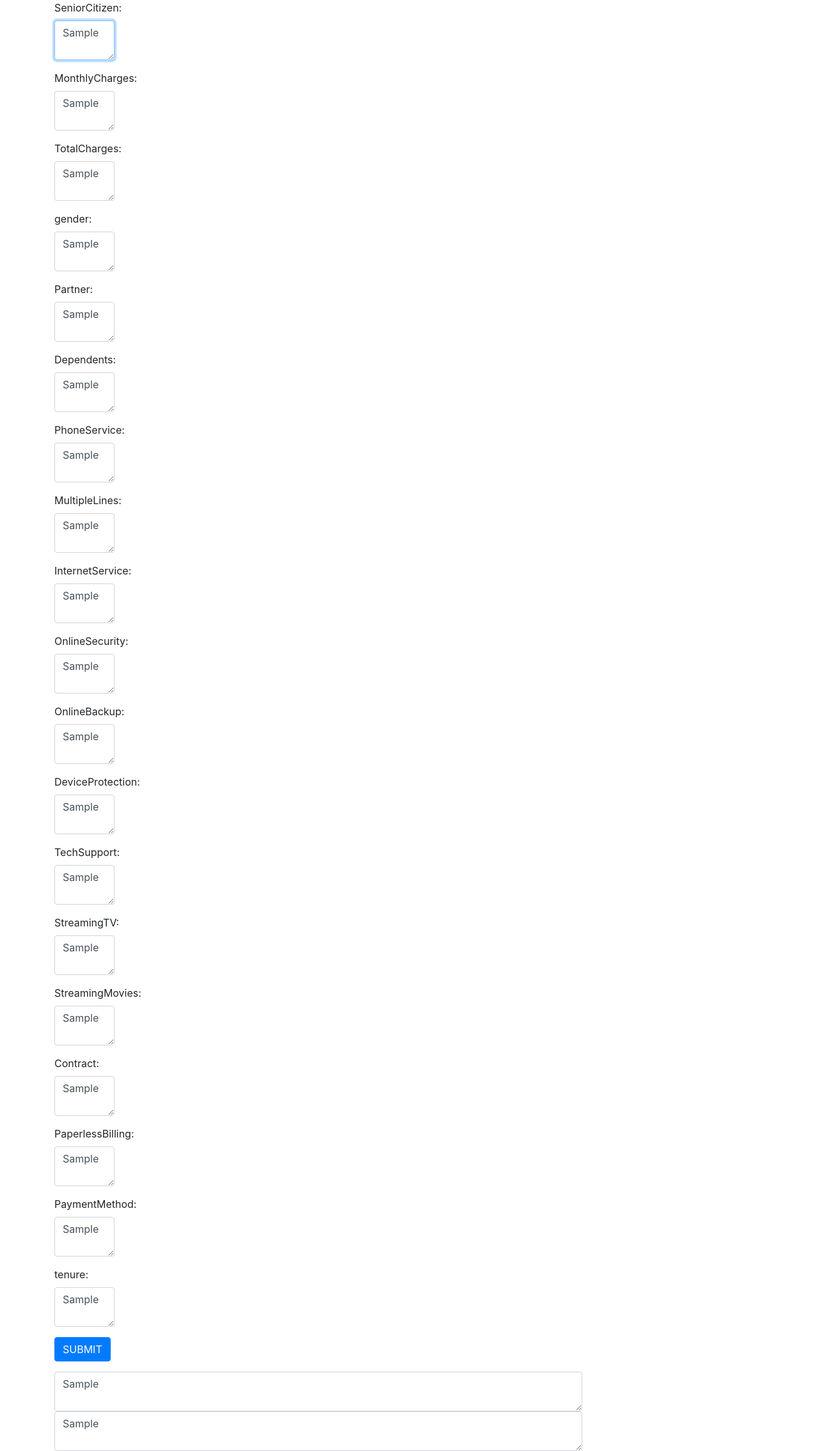
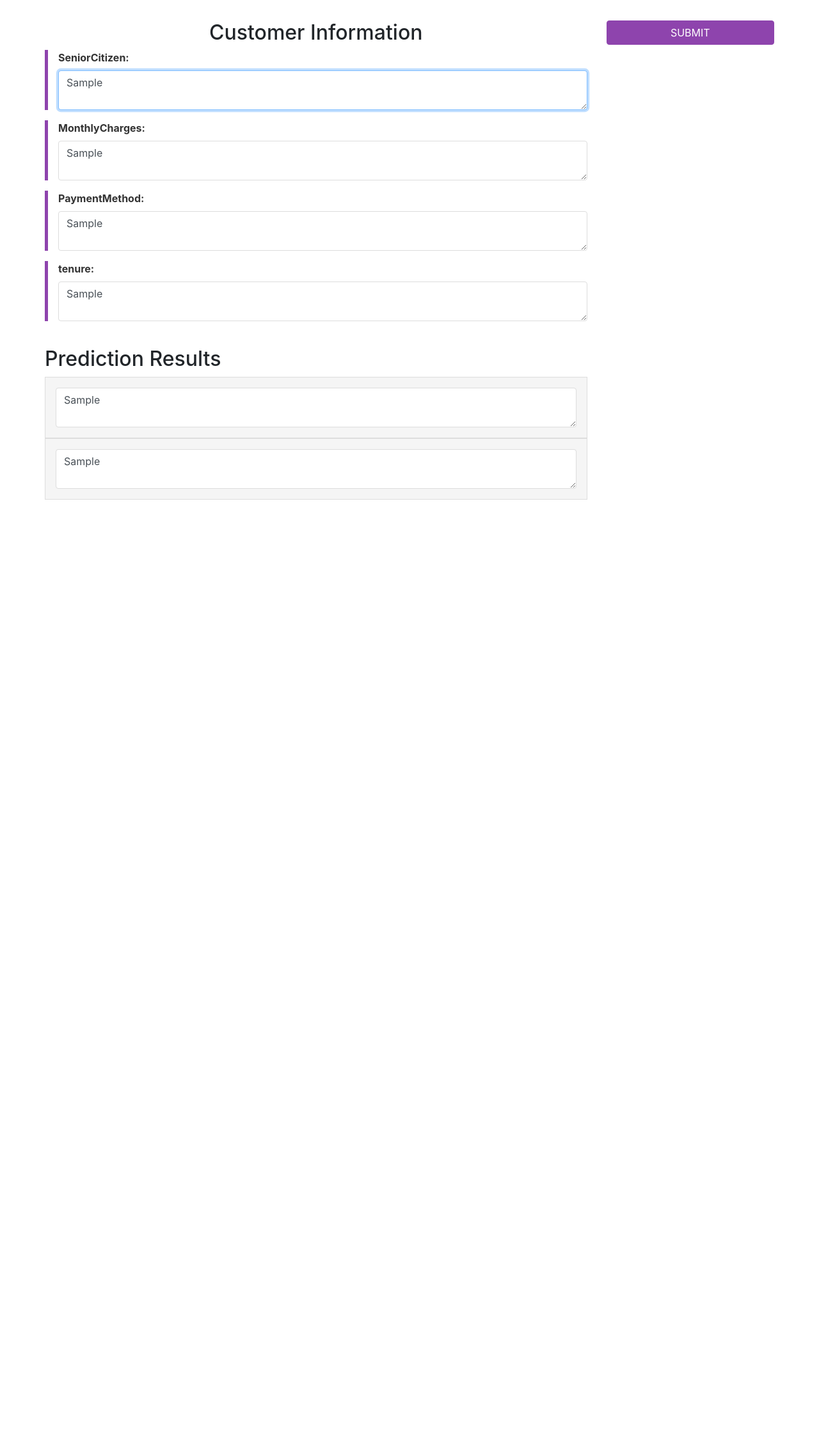
Before and after one commit to SDM2204/Telecom-churn-analysis, a Flask app: template templates/home.html in a window 1280 px wide. Shown: the whole page at 64% size. After the commit the page ends 781 px from the top, so only its background shows below. Run offline with Flask 3, Linux system fonts and the light colour scheme; the template is opened without the code that fills it: most values are stand-ins (such as "Sample title", 1, 10 or a date in 2020); some libraries are stand-ins or nearby versions.

Commit message:
requirements update

```diff
--- a/templates/home.html
+++ b/templates/home.html
@@ -1,106 +1,93 @@
-<html>
+<!DOCTYPE html>
+<html lang="en">
+
 <head>
+  <meta charset="UTF-8">
+  <meta name="viewport" content="width=device-width, initial-scale=1.0">
+  <title>Churn Prediction</title>
   <link rel="stylesheet" href="https://maxcdn.bootstrapcdn.com/bootstrap/4.3.1/css/bootstrap.min.css">
-  <script src="https://ajax.googleapis.com/ajax/libs/jquery/3.4.1/jquery.min.js"></script>
-  <script src="https://cdnjs.cloudflare.com/ajax/libs/popper.js/1.14.7/umd/popper.min.js"></script>
-  <script src="https://maxcdn.bootstrapcdn.com/bootstrap/4.3.1/js/bootstrap.min.js"></script>
+  <style>
+    .container {
+      padding: 2rem 0;
+    }
+
+    .form-group {
+      margin-bottom: 1rem;
+    }
+
+    .form-group label {
+      font-weight: bold;
+      color: #333;
+    }
+
+    .form-control {
+      border-color: #ddd;
+    }
+
+    .purple-border {
+      border-left: 5px solid #8e44ad;
+      padding-left: 1rem;
+    }
+
+    .btn-primary {
+      background-color: #8e44ad;
+      border-color: #8e44ad;
+    }
+
+    .output {
+      background-color: #f5f5f5;
+      border: 1px solid #ddd;
+      padding: 1rem;
+    }
+  </style>
 </head>
+
 <body>
-      <title>Churn Prediction</title>
+
   <div class="container">
+    <form action="http://localhost:5000/" method="POST">
       <div class="row">
-
-		  <form action="http://localhost:5000/" method="POST">
         <div class="col-sm-9">
-			 <div class="form-group  purple-border">
+          <h2 class="text-center">Customer Information</h2>
+          <div class="form-group purple-border">
             <label for="comment">SeniorCitizen:</label>
             <textarea class="form-control" rows="2" id="query1" name="query1" rows="2" cols="5" autofocus>{{query1}}</textarea>
           </div>
-			<div class="form-group  purple-border">
+          <div class="form-group purple-border">
             <label for="comment">MonthlyCharges:</label>
             <textarea class="form-control" rows="2" id="query2" name="query2" rows="2" cols="5" autofocus>{{query2}}</textarea>
           </div>
-			<div class="form-group  purple-border">
-				  <label for="comment">TotalCharges:</label>
-				  <textarea class="form-control" rows="2" id="query3" name="query3" rows="2" cols="5" autofocus>{{query3}}</textarea>
-			</div>
-			<div class="form-group  purple-border">
-				  <label for="comment">gender:</label>
-				  <textarea class="form-control" rows="2" id="query4" name="query4" rows="2" cols="5" autofocus>{{query4}}</textarea>
-			</div>
-			<div class="form-group  purple-border">
-				  <label for="comment">Partner:</label>
-				  <textarea class="form-control" rows="2" id="query5" name="query5" rows="2" cols="5" autofocus>{{query5}}</textarea>
-			</div>
-			<div class="form-group  purple-border">
-				  <label for="comment">Dependents:</label>
-				  <textarea class="form-control" rows="2" id="query6" name="query6" rows="2" cols="5" autofocus>{{query6}}</textarea>
-			</div>
-			<div class="form-group  purple-border">
-				  <label for="comment">PhoneService:</label>
-				  <textarea class="form-control" rows="2" id="query7" name="query7" rows="2" cols="5" autofocus>{{query7}}</textarea>
-			</div>
-			<div class="form-group  purple-border">
-				  <label for="comment">MultipleLines:</label>
-				  <textarea class="form-control" rows="2" id="query8" name="query8" rows="2" cols="5" autofocus>{{query8}}</textarea>
-			</div>
-			<div class="form-group  purple-border">
-				  <label for="comment">InternetService:</label>
-				  <textarea class="form-control" rows="2" id="query9" name="query9" rows="2" cols="5" autofocus>{{query9}}</textarea>
-			</div>
-			<div class="form-group  purple-border">
-				  <label for="comment">OnlineSecurity:</label>
-				  <textarea class="form-control" rows="2" id="query10" name="query10" rows="2" cols="5" autofocus>{{query10}}</textarea>
-			</div>
-			<div class="form-group  purple-border">
-				  <label for="comment">OnlineBackup:</label>
-				  <textarea class="form-control" rows="2" id="query11" name="query11" rows="2" cols="5" autofocus>{{query11}}</textarea>
-			</div>
-			<div class="form-group  purple-border">
-				  <label for="comment">DeviceProtection:</label>
-				  <textarea class="form-control" rows="2" id="query12" name="query12" rows="2" cols="5" autofocus>{{query12}}</textarea>
-			</div>
-			<div class="form-group  purple-border">
-				  <label for="comment">TechSupport:</label>
-				  <textarea class="form-control" rows="2" id="query13" name="query13" rows="2" cols="5" autofocus>{{query13}}</textarea>
-			</div>
-			<div class="form-group  purple-border">
-				  <label for="comment">StreamingTV:</label>
-				  <textarea class="form-control" rows="2" id="query14" name="query14" rows="2" cols="5" autofocus>{{query14}}</textarea>
-			</div>
-			<div class="form-group  purple-border">
-				  <label for="comment">StreamingMovies:</label>
-				  <textarea class="form-control" rows="2" id="query15" name="query15" rows="2" cols="5" autofocus>{{query15}}</textarea>
-			</div>
-			<div class="form-group  purple-border">
-				  <label for="comment">Contract:</label>
-				  <textarea class="form-control" rows="2" id="query16" name="query16" rows="2" cols="5" autofocus>{{query16}}</textarea>
-			</div>
-			<div class="form-group  purple-border">
-				  <label for="comment">PaperlessBilling:</label>
-				  <textarea class="form-control" rows="2" id="query17" name="query17" rows="2" cols="5" autofocus>{{query17}}</textarea>
-			</div>
-			<div class="form-group  purple-border">
+          <div class="form-group purple-border">
             <label for="comment">PaymentMethod:</label>
             <textarea class="form-control" rows="2" id="query18" name="query18" rows="2" cols="5" autofocus>{{query18}}</textarea>
           </div>
-			<div class="form-group  purple-border">
+          <div class="form-group purple-border">
             <label for="comment">tenure:</label>
             <textarea class="form-control" rows="2" id="query19" name="query19" rows="2" cols="5" autofocus>{{query19}}</textarea>
           </div>
         </div>
         <div class="col-sm-3">
-			<button type="submit" class="btn btn-primary" name="submit">SUBMIT</button>
+          <button type="submit" class="btn btn-primary btn-block" name="submit">SUBMIT</button>
+        </div>
       </div>
     </form>
+
+    <div class="row mt-4">
+      <div class="col-sm-9">
+        <h2>Prediction Results</h2>
+        <div class="output">
+          <textarea class="form-control" rows="2" id="comment" name="query6" rows="2" cols="5" autofocus>{{output1}}</textarea>
         </div>
-
-		<div class="row">
-			<div class="col-sm-9">
-			<textarea class="form-control" rows="2" id="comment" name="query6" rows="2" cols="5" autofocus>{{output1}}</textarea>
+        <div class="output">
           <textarea class="form-control" rows="2" id="comment" name="query7" rows="2" cols="5" autofocus>{{output2}}</textarea>
         </div>
       </div>
     </div>
+  </div>
+
+  <script src="https://ajax.googleapis.com/ajax/libs/jquery/3.4.1/jquery.min.js"></script>
+  <script src="https://cdnjs.cloudflare.com/ajax/libs/popper.js/1.14.7/umd/popper.min.js"></script>
+  <script src="https://maxcdn.bootstrapcdn.com/bootstrap/4.3.1/js/bootstrap.min.js"></script>
 </body>
+
 </html>
```
Also changed, not shown: requirements.txt (added, +93 -0 lines), README.md (deleted). Lines whose indentation alone changed are shown as unchanged.
